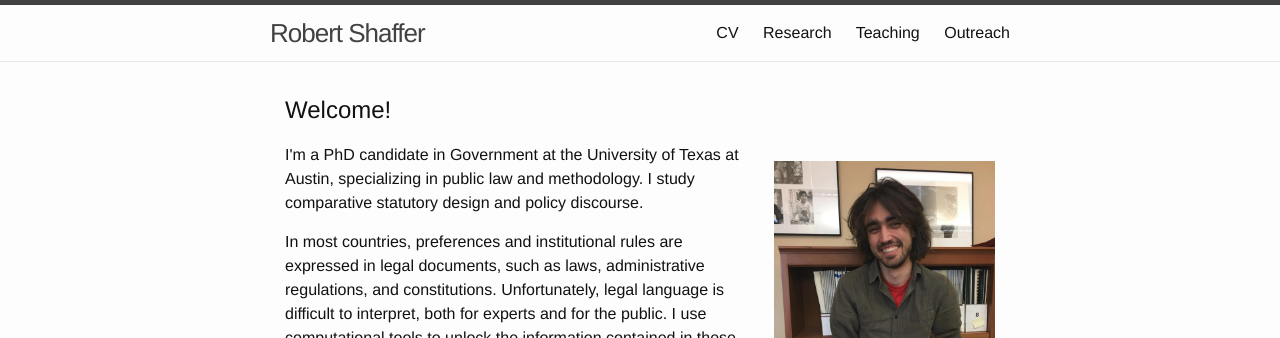
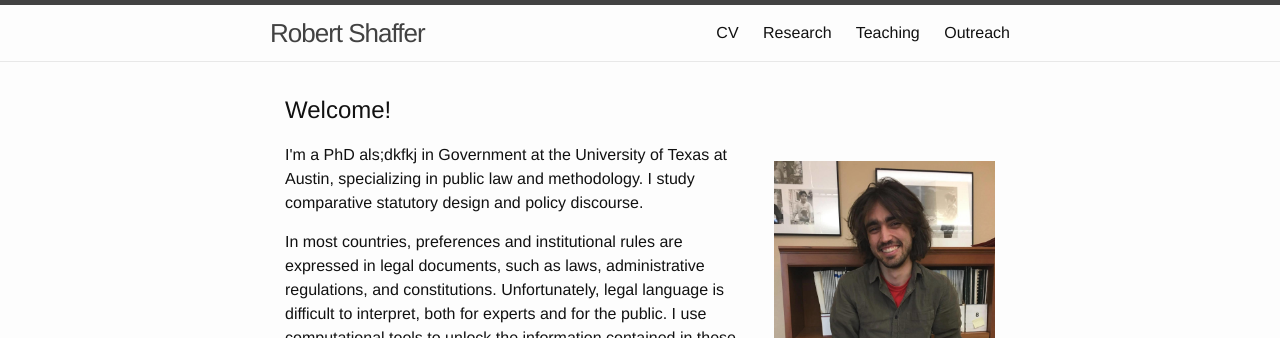
Before and after one commit to rbshaffer/rbshaffer.github.io, a Jekyll site: the page built from index.html, in a window 1280 px wide. Shown: the top 338 px of the page. Built offline with Jekyll 4.4.1, drawn with Linux system fonts in a browser that asks for light colours.

Commit message:
test creating conflict

```diff
--- a/index.html
+++ b/index.html
@@ -36,7 +36,7 @@ layout: main
 
   <div class="left"><h2> Welcome! </h2>
 
-  <p>I'm a PhD candidate in Government at the University of Texas at Austin, specializing in public law and methodology. I study comparative statutory design and policy discourse.</p>
+  <p>I'm a PhD als;dkfkj in Government at the University of Texas at Austin, specializing in public law and methodology. I study comparative statutory design and policy discourse.</p>
 
   <p>In most countries, preferences and institutional rules are expressed in legal documents, such as laws, administrative regulations, and constitutions. Unfortunately, legal language is difficult to interpret, both for experts and for the public. I use computational tools to unlock the information contained in these texts.</p>
 
```
